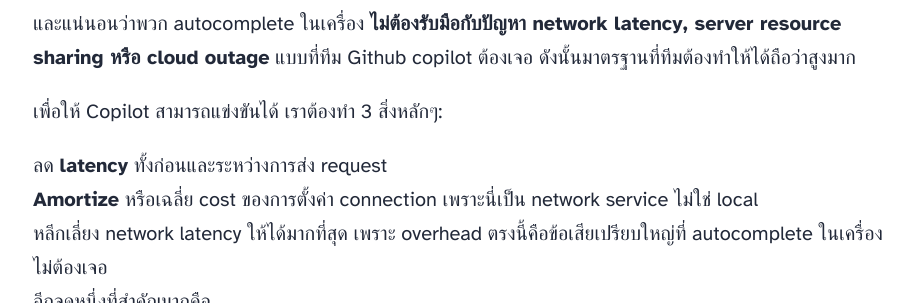
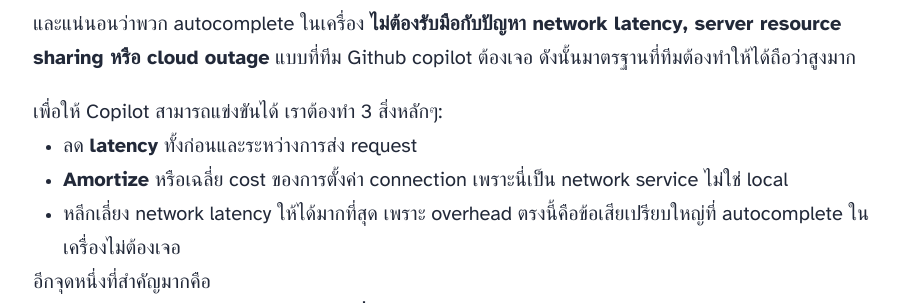
Before and after one commit to joeteerawit/joeteerawit.github.io, an Astro site: page /blog/2025/28-04-2025-github-coplilot in a window 1280 px wide. Shown: the part 2700-3003 px from the top of the page, without its empty margins (159-1079 px from the left). Built offline with nearby package versions, Linux system fonts and the light colour scheme; Astro itself is replaced by a stand-in of ours; some packages are replaced by stand-ins of ours.

Commit message:
fix styling

```diff
--- a/src/styles/global.css
+++ b/src/styles/global.css
@@ -104,10 +104,11 @@ ul:has(+ blockquote),
 .prose ul:has(+ p) {
   margin-bottom: 1em;
 }
-.prose p:has(+ ul) {
+.prose p:has(+ ol, ul) {
   margin-bottom: 0;
 }
-.prose ul {
+.prose ol,
+ul {
   list-style-type: disc;
   padding-left: 1.5em;
 }
```
Also changed, not shown: src/content/blog/2025/28-04-2025-github-coplilot.md (+7 -0 lines).
